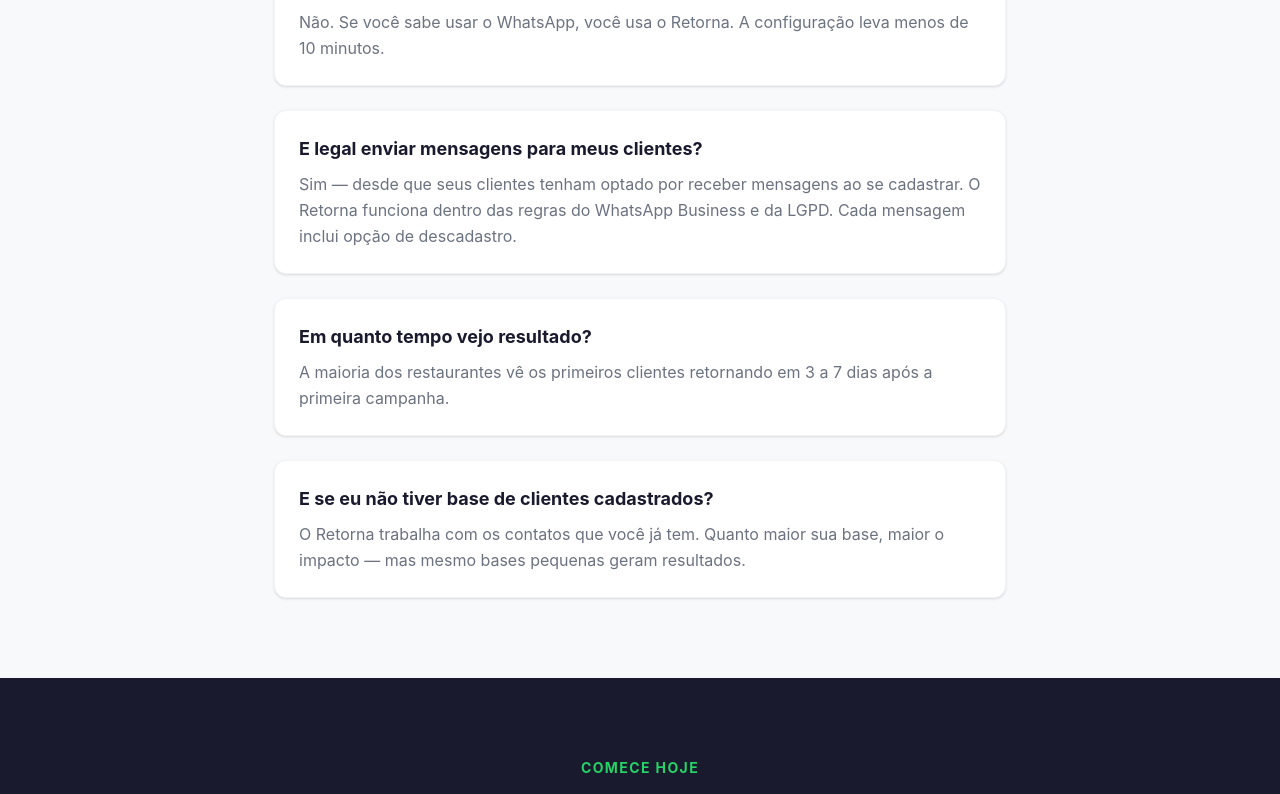
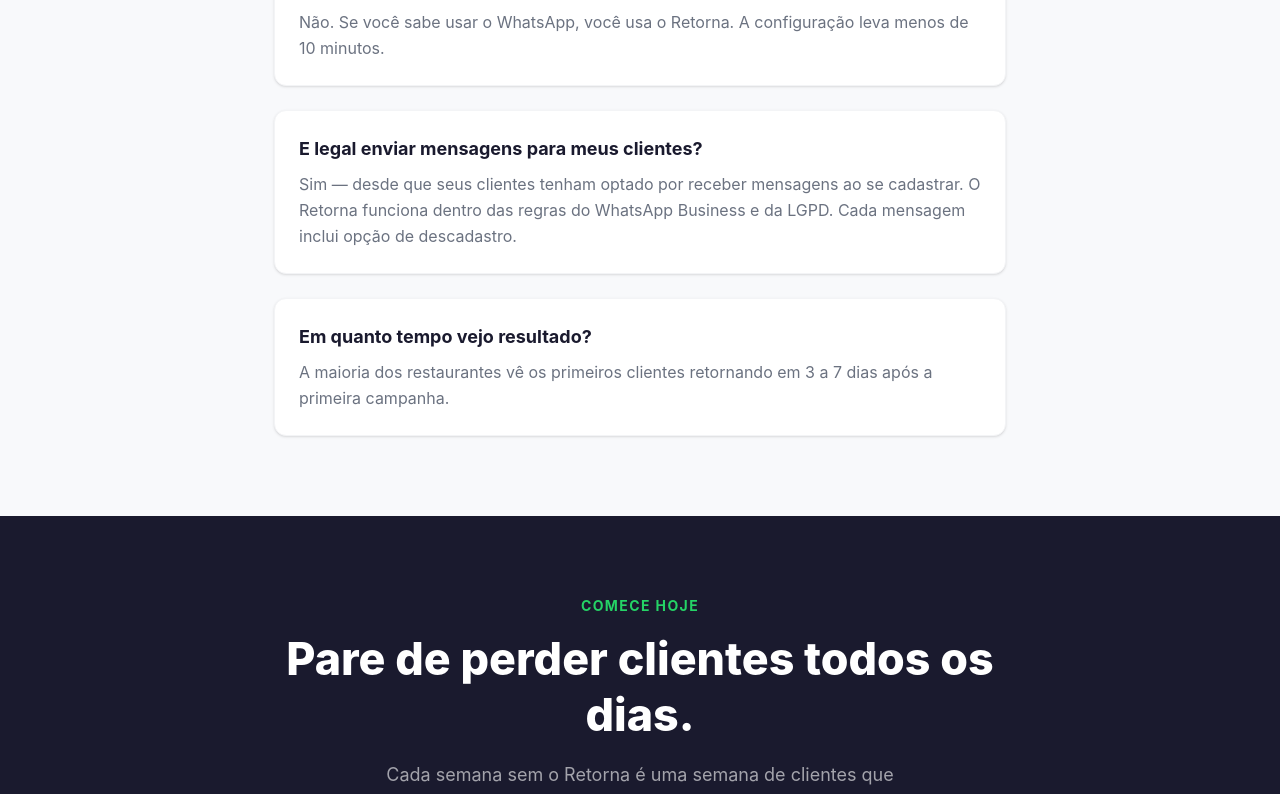
Before and after one commit to paolonicastro1811/retorna-mvp, a React (Vite) app in the folder dashboard/: page / in a window 1280 px wide. Shown: the part 4836-5630 px from the top of the page. Built offline with nearby package versions, Linux system fonts and the light colour scheme.

Commit message:
Update LandingPage.tsx

```diff
--- a/dashboard/src/pages/LandingPage.tsx
+++ b/dashboard/src/pages/LandingPage.tsx
@@ -255,7 +255,7 @@
           <p className="text-sm font-bold tracking-widest uppercase text-[#0f9d58] mb-3 text-center">Dúvidas frequentes</p>
           <h2 className="text-[clamp(1.8rem,3vw,2.2rem)] font-extrabold text-[#1a1a2e] mb-12 text-center">Respostas diretas</h2>
           <div className="space-y-6">
-            {[{q:'Preciso saber de tecnologia para usar?',a:'Não. Se você sabe usar o WhatsApp, você usa o Retorna. A configuração leva menos de 10 minutos.'},{q:'E legal enviar mensagens para meus clientes?',a:'Sim — desde que seus clientes tenham optado por receber mensagens ao se cadastrar. O Retorna funciona dentro das regras do WhatsApp Business e da LGPD. Cada mensagem inclui opção de descadastro.'},{q:'Em quanto tempo vejo resultado?',a:'A maioria dos restaurantes vê os primeiros clientes retornando em 3 a 7 dias após a primeira campanha.'},{q:'E se eu não tiver base de clientes cadastrados?',a:'O Retorna trabalha com os contatos que você já tem. Quanto maior sua base, maior o impacto — mas mesmo bases pequenas geram resultados.'}].map((faq, i) => (
+            {[{q:'Preciso saber de tecnologia para usar?',a:'Não. Se você sabe usar o WhatsApp, você usa o Retorna. A configuração leva menos de 10 minutos.'},{q:'E legal enviar mensagens para meus clientes?',a:'Sim — desde que seus clientes tenham optado por receber mensagens ao se cadastrar. O Retorna funciona dentro das regras do WhatsApp Business e da LGPD. Cada mensagem inclui opção de descadastro.'},{q:'Em quanto tempo vejo resultado?',a:'A maioria dos restaurantes vê os primeiros clientes retornando em 3 a 7 dias após a primeira campanha.'}].map((faq, i) => (
               <div key={i} className="bg-white rounded-xl p-6 shadow-sm border border-gray-100">
                 <h3 className="text-lg font-bold text-[#1a1a2e] mb-2">{faq.q}</h3>
                 <p className="text-[#6b7280] leading-relaxed">{faq.a}</p>
```
